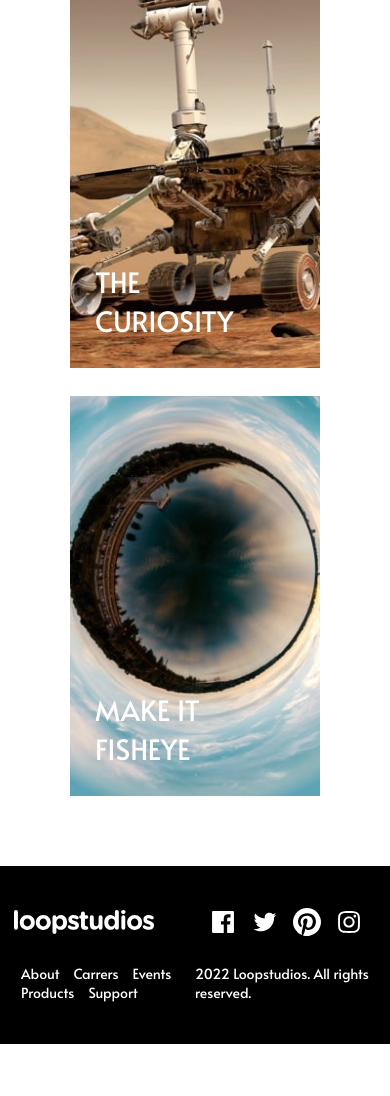
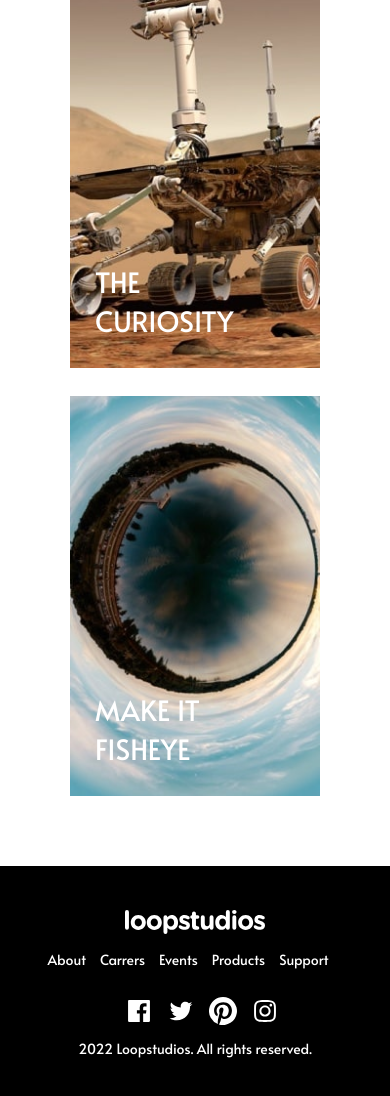
Before and after one commit to rogeritael/loopstudios, a Next.js app: page / in a window 390 px wide. Shown: the part 4140-5236 px from the top of the page. Before the commit the page ends 5184 px from the top, so only its background shows below. Built offline with nearby package versions, Linux system fonts and the light colour scheme.

Commit message:
finalizando o footer e a sua responsividade

```diff
--- a/src/components/Footer/styles.ts
+++ b/src/components/Footer/styles.ts
@@ -12,17 +12,20 @@
     .right-footer, .left-footer {
         width: 50%;
         height: 100%;
-        /* border: 1px solid #fff; */
     }
 
     .right-footer {
+        display: flex;
+        flex-direction: column;
+        align-items: flex-end;
+
         p {
             color: #fff;
         }
 
         .social {
-            height: 4rem;
-            /* border: 1px solid #fff; */
+            height: 2rem;
+            margin-bottom: 1rem;
             color: #fff;
 
             .icon {
@@ -33,21 +36,50 @@
     }
 
     .left-footer {
+        display: flex;
+        flex-direction: column;
+
         .logo {
             width: 10rem;
             height: 2rem;
-            /* border: 1px solid #fff; */
             position: relative;
-            margin-bottom: 2rem;
+            margin-bottom: 1rem;
         }
 
         ul li {
             display: inline-block;
-            margin: 0 .5rem;
+            margin-right: 1rem;
 
             a {
                 color: #fff;
             }
         }
     }
+
+
+    @media (max-width: 690px){
+        section {
+            flex-direction: column;
+        }
+
+        .left-footer, .right-footer {
+            width: 100%;
+            align-items: center;
+        }
+
+        .left-footer {
+            margin-bottom: 2rem;
+        }
+    }
+
+    @media (max-width: 380px){
+        .left-footer ul {
+            text-align: center;
+
+            li {
+                display: block;
+                margin-bottom: 1rem;
+            }
+        }
+    }
 `;
```
